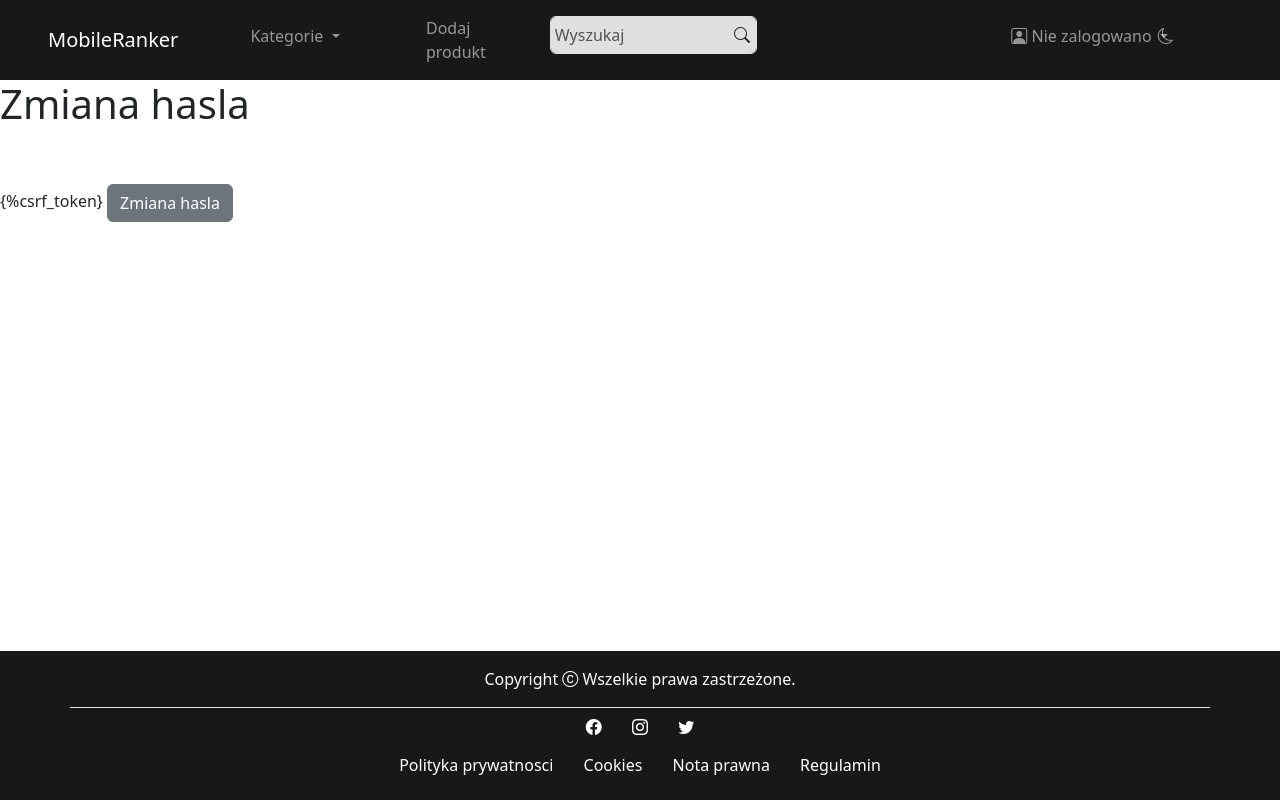
After one commit to MarcinzNS/mdvos, a Django app: template templates/change-password.html in a window 1280 px wide. The commit adds this page. Run offline with Django 4.2, Linux system fonts and the light colour scheme; the template is opened without the code that fills it, so the values that code supplies are empty.

Commit message:
zmiana hasla giga kupa

```diff
--- a/main/urls.py
+++ b/main/urls.py
@@ -2,6 +2,7 @@ from django.urls import path
 from main.views import login_system, profile, add_device
 from main.views import index, categories, devices, error, os, favourite, like_devices, adminek
 
+from django.contrib.auth import views as auth_views
 from django.conf import settings
 from django.conf.urls.static import static
 
@@ -33,6 +34,7 @@ urlpatterns = [
     path('device/<int:device_id>/dislike/', like_devices.add_dislike, name='add_dislike'),
     path('device/<int:device_id>/like/remove/', like_devices.remove_like, name='remove_like'),
     path('device/<int:device_id>/dislike/remove/', like_devices.remove_dislike, name='remove_dislike'),
+    path('password/', auth_views.PasswordChangeView.as_view(template_name="change-password.html"), name= "change-password"),
 ]
 
 if settings.DEBUG:
--- /dev/null
+++ b/templates/change-password.html
@@ -0,0 +1,18 @@
+{% extends "base.html" %}
+
+{% block title %} Zmiana hasła{% endblock %}
+
+
+{% block content %}
+<h1>Zmiana hasla</h1>
+<br></br>
+
+<div class = "form-group">
+    <form method = "POST">
+        {%csrf_token}
+
+        <button class = "btn btn-secondary">Zmiana hasla</button>
+
+</div>
+{% endblock %}
+{% block footer %}{% endblock %}
--- a/templates/profile.html
+++ b/templates/profile.html
@@ -20,7 +20,7 @@
                             <div class="row pt-1">
                             <div class="col-5 mb-3 px-5">
                                 <h6>Imie</h6>
-                                <p class="text-muted">{{first_name}}</p>
+                                <p class="text-muted">{{request.user.first_name}}</p>
                                 <h6>Nazwisko</h6>
                                 <p class="text-muted">{{request.user.last_name}}</p>
                                 <h6>Email</h6>
@@ -70,7 +70,8 @@
                                     <button  class = "border-0" data-bs-toggle="modal" data-bs-target = "#edit_modal"><i class='bi bi-pencil'></i> Edytuj dane</button>
                                 </li>
                                 <li class="breadcrumb-item active" aria-current="page">
-                                    <button class = "border-0" data-bs-toggle="modal" data-bs-target = "#password_modal">Zmień hasło</button>
+                                    <button class = "border-0"
+                                    ><a href="{% url 'change-password' %}">Zmień hasło</a></button>
                                 </li>
                             </ol>
                             </nav>
```
Also changed, not shown: main/views/profile.py (+4 -4 lines).
